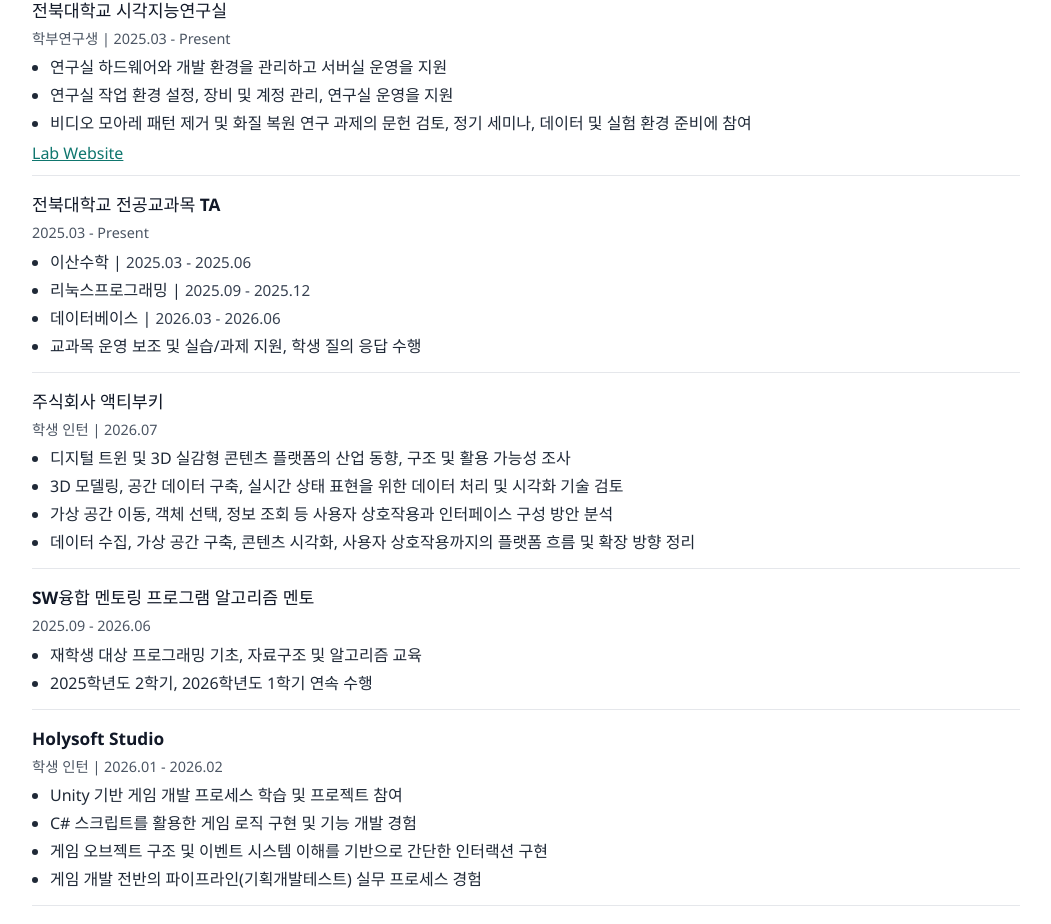
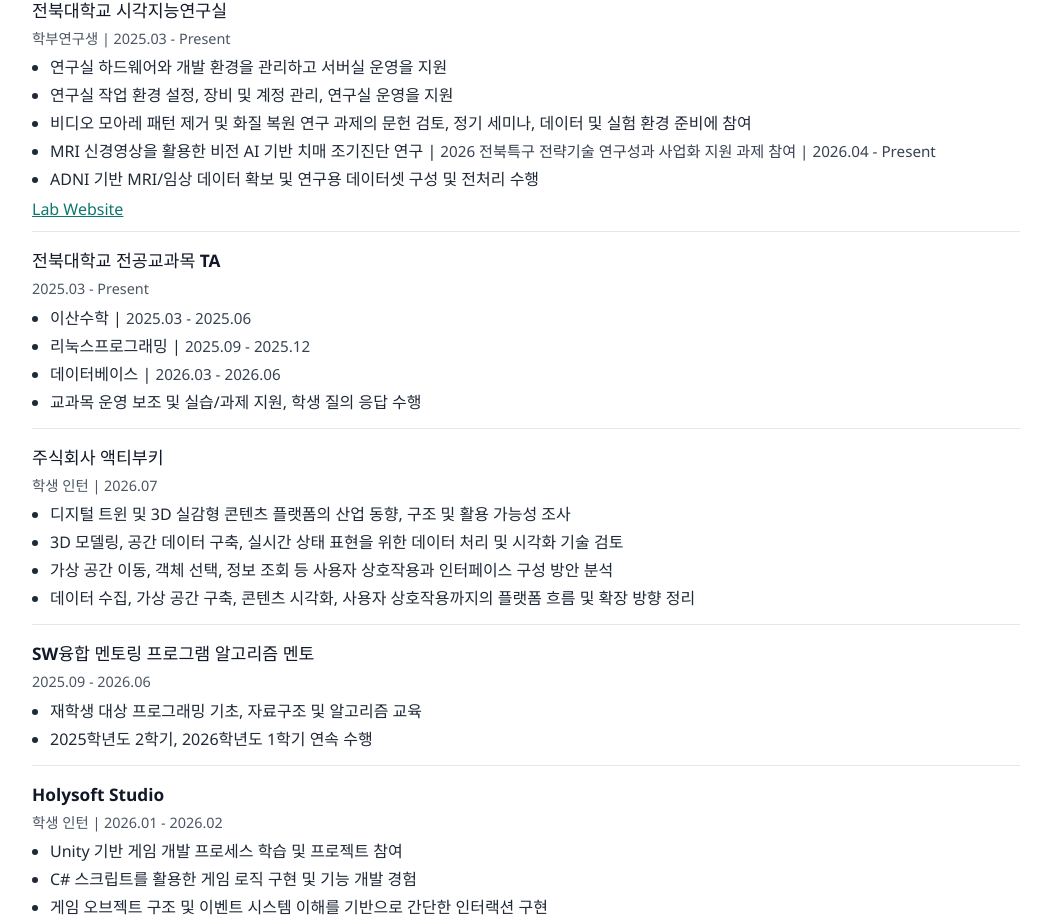
Before and after one commit to Quinsie/Quinsie.github.io, a React (Vite) app: page / in a window 1280 px wide. Shown: the part 1853-2777 px from the top of the page, without its empty margins (224-1275 px from the left). Built offline with nearby package versions, Linux system fonts and the light colour scheme.

Commit message:
feat: add dementia diagnosis research project

```diff
--- a/src/content/portfolio.js
+++ b/src/content/portfolio.js
@@ -188,6 +188,11 @@
               "연구실 하드웨어와 개발 환경을 관리하고 서버실 운영을 지원",
               "연구실 작업 환경 설정, 장비 및 계정 관리, 연구실 운영을 지원",
               "비디오 모아레 패턴 제거 및 화질 복원 연구 과제의 문헌 검토, 정기 세미나, 데이터 및 실험 환경 준비에 참여",
+              {
+                label: "MRI 신경영상을 활용한 비전 AI 기반 치매 조기진단 연구",
+                meta: "2026 전북특구 전략기술 연구성과 사업화 지원 과제 참여 | 2026.04 - Present",
+              },
+              "ADNI 기반 MRI/임상 데이터 확보 및 연구용 데이터셋 구성 및 전처리 수행",
             ],
             links: [
               {
@@ -495,6 +500,11 @@
             bullets: [
               "Manage lab hardware and development environments, including server-room operations",
               "Support workspace setup, equipment and account management, and lab operations",
+              {
+                label: "Vision AI-based early diagnosis of dementia using MRI neuroimaging",
+                meta: "Participant in the 2026 Jeonbuk Special R&D Zone Strategic Technology Research Commercialization Support Project | Apr 2026 - Present",
+              },
+              "Acquired and preprocessed MRI and clinical data from ADNI to build a research dataset",
               "Participate in literature review, regular seminars, and data and experiment-environment preparation for video moiré-pattern removal and restoration research",
             ],
             links: [
```
